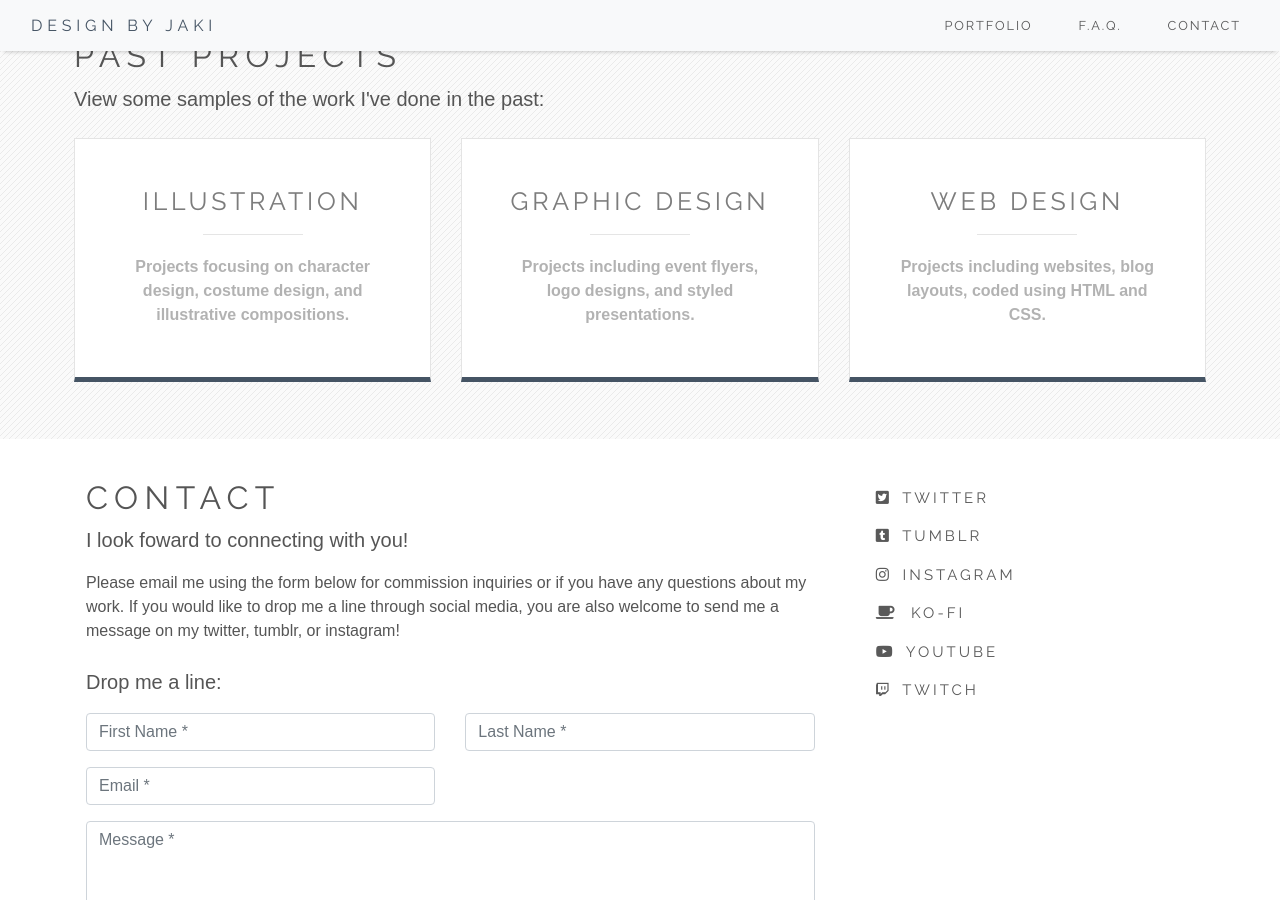
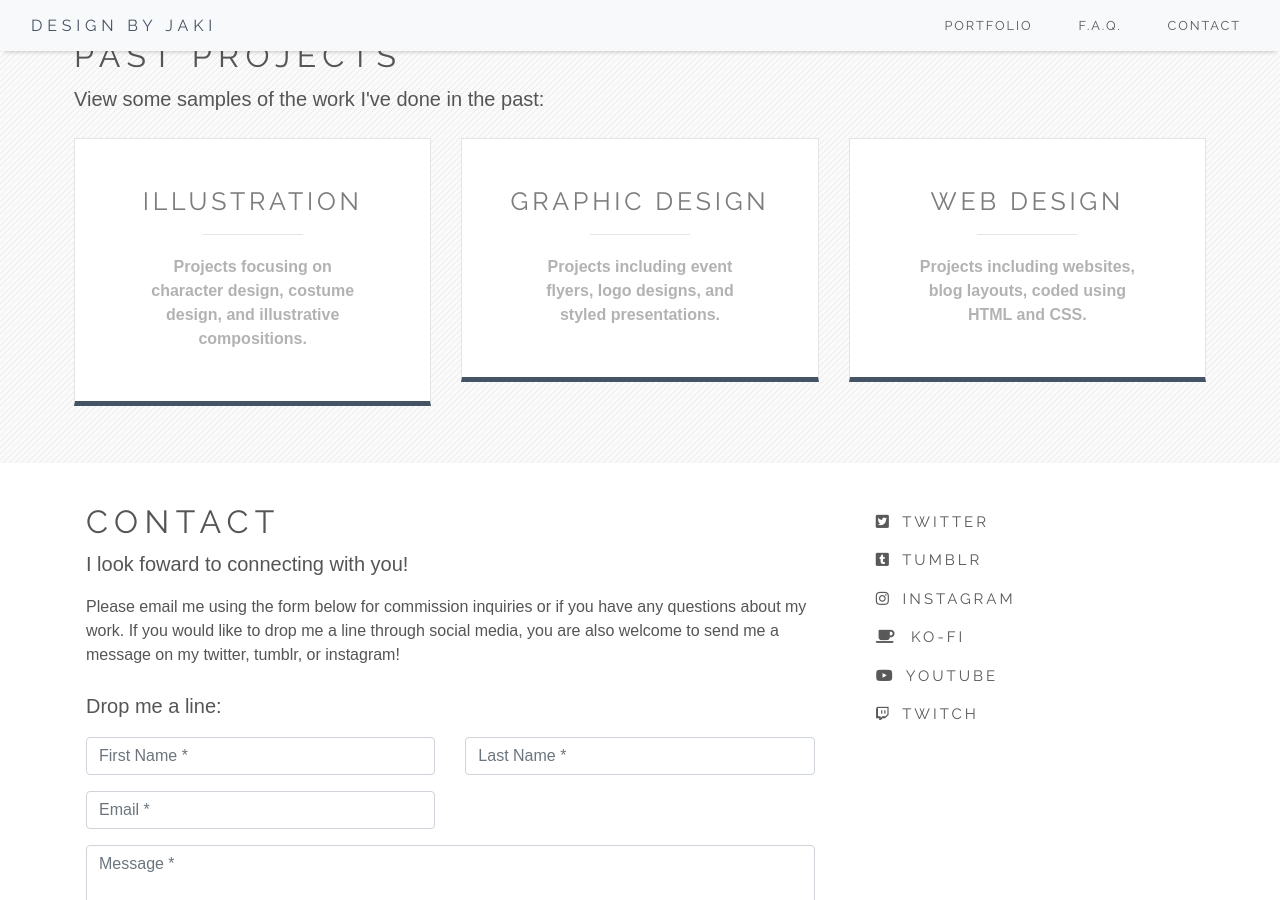
Before and after one commit to jakihong/jakihong.github.io, a Jekyll site: the page built from index.md, in a window 1280 px wide and 900 px high, scrolled down 1165 px. Built offline with Jekyll 4.4.1, drawn with Linux system fonts in a browser that asks for light colours; nearby versions of some CDN libraries; some web fonts are replaced.

Commit message:
Index page update

```diff
--- a/index.md
+++ b/index.md
@@ -51,7 +51,7 @@
         <p class="lead mb-4">View some samples of the work I've done in the past:</p>
         <div class="row mb-5">
             <div class="col-md-12 col-lg-4"><a href="portfolio/#illustration">
-                <div class="card mb-4 mb-md-4 mb-lg-2" id="specialty">
+                <div class="card mb-4 mb-md-4 mb-lg-2 px-3" id="specialty">
                     <div class="card-body text-center" id="specialtycontainer">
                         <h2 class="card-title">Illustration</h2>
                         <hr id="specialty-hr" />
@@ -62,7 +62,7 @@
                 </div>
             </a></div>
             <div class="col-md-12 col-lg-4"><a href="portfolio/#graphicdesign">
-                <div class="card mb-4 mb-md-4 mb-lg-2" id="specialty">
+                <div class="card mb-4 mb-md-4 mb-lg-2 px-3" id="specialty">
                     <div class="card-body text-center" id="specialtycontainer">
                         <h2 class="card-title">Graphic Design</h2>
                         <hr id="specialty-hr" />
@@ -73,7 +73,7 @@
                 </div>
             </a></div>
             <div class="col-md-12 col-lg-4"><a href="portfolio/#webdesign">
-                <div class="card mb-2" id="specialty">
+                <div class="card mb-2 px-3" id="specialty">
                     <div class="card-body text-center" id="specialtycontainer">
                         <h2 class="card-title">Web Design</h2>
                         <hr id="specialty-hr" />
```
